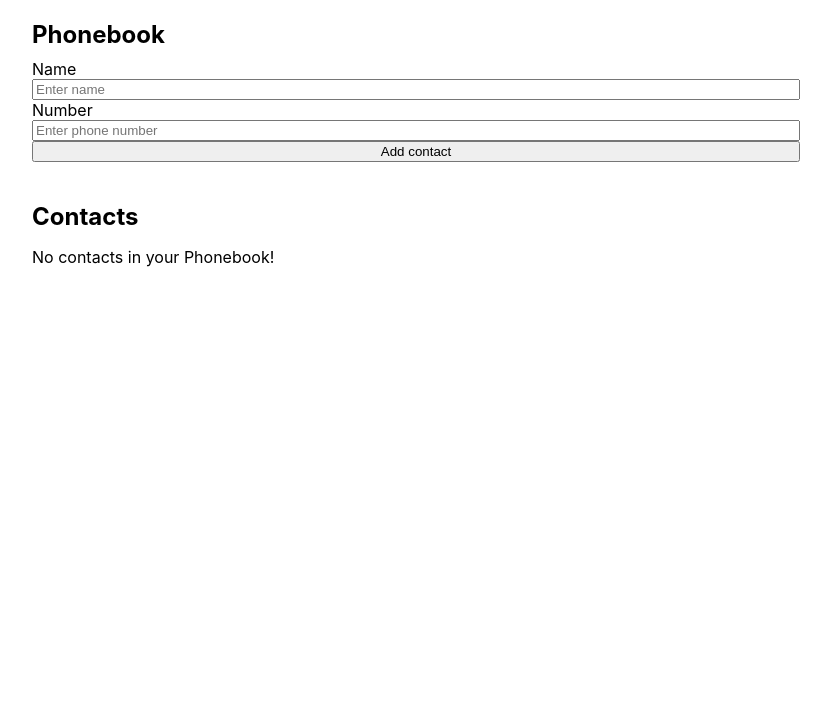
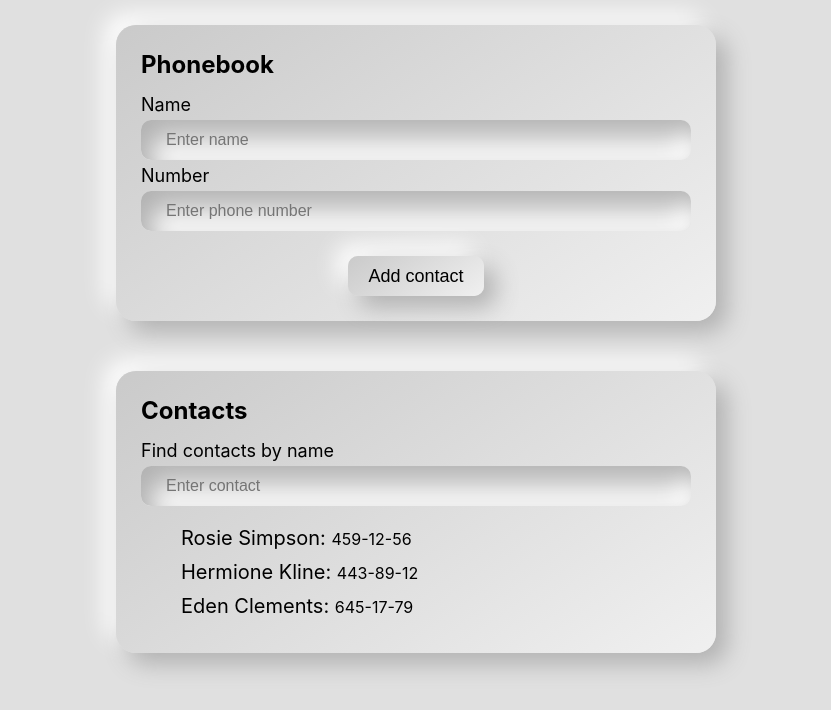
Before and after one commit to busgoit/goit-react-hw-02-phonebook, a React (Create React App) app: page / in a window 1280 px wide. Shown: the top 710 px of the page, without its empty margins (224-1055 px from the left). Built offline with nearby package versions, Linux system fonts and the light colour scheme.

Commit message:
filter start

```diff
--- a/src/components/App.jsx
+++ b/src/components/App.jsx
@@ -1,39 +1,41 @@
 import { Component } from 'react';
 import { nanoid } from 'nanoid';
+import Section from './Section';
 import Form from './Form';
+import Filter from './Filter';
 import Contacts from './Contacts';
-import Section from './Section';
 
 export class App extends Component {
   state = {
     contacts: [
-      // { id: 'id-1', name: 'Rosie Simpson', number: '459-12-56' },
-      // { id: 'id-2', name: 'Hermione Kline', number: '443-89-12' },
-      // { id: 'id-3', name: 'Eden Clements', number: '645-17-79' },
-      // { id: 'id-4', name: 'Annie Copeland', number: '227-91-26' },
+      { id: 'id-1', name: 'Rosie Simpson', number: '459-12-56' },
+      { id: 'id-2', name: 'Hermione Kline', number: '443-89-12' },
+      { id: 'id-3', name: 'Eden Clements', number: '645-17-79' },
     ],
-    // name: '',
-    // number: '',
+    filter: '',
   };
 
   onFormSubmit = data => {
     const { contacts } = this.state;
     const { name, number } = data;
 
-    if (contacts.some(contact => contact.name === name)) {
-      return alert(
-        `The contact for ${name} is already exist in your Phonebook!`
-      );
-    }
+    const isInContacts = contacts.some(
+      contact => contact.name.toLowerCase === name.toLowerCase
+    );
+
+    if (isInContacts) return alert(`${name} is already in your contacts!`);
 
     this.setState(({ contacts }) => ({
       contacts: [...contacts, { id: nanoid(), name, number }],
     }));
   };
 
+  onFilterChange = filterValue => {
+    console.log(filterValue);
+  };
+
   render() {
     const { contacts } = this.state;
-    console.log(contacts.length);
 
     return (
       <>
@@ -41,11 +43,8 @@ export class App extends Component {
           <Form onSubmit={this.onFormSubmit} />
         </Section>
         <Section title="Contacts">
-          {contacts.length === 0 ? (
-            <p>No contacts in your Phonebook!</p>
-          ) : (
-            <Contacts contacts={contacts} />
-          )}
+          <Filter onFilterInput={this.onFilterChange} />
+          <Contacts contacts={contacts} />
         </Section>
       </>
     );
--- a/src/components/Contacts/Contacts.jsx
+++ b/src/components/Contacts/Contacts.jsx
@@ -1,14 +1,22 @@
 import PropTypes from 'prop-types';
+import { ContactsList, Contact, Name, Number, Info } from './Contacts.styled';
 
 const Contacts = ({ contacts }) => {
   return (
-    <ul>
-      {contacts.map(({ id, name, number }) => (
-        <li key={id}>
-          <span>{name}</span>: <span>{number}</span>
-        </li>
-      ))}
-    </ul>
+    <>
+      {contacts.length !== 0 ? (
+        <ContactsList>
+          {contacts.map(({ id, name, number }) => (
+            <Contact key={id}>
+              <Name>{name}: </Name>
+              <Number>{number}</Number>
+            </Contact>
+          ))}
+        </ContactsList>
+      ) : (
+        <Info>No contacts in your Phonebook!</Info>
+      )}
+    </>
   );
 };
 
--- /dev/null
+++ b/src/components/Contacts/Contacts.styled.jsx
@@ -0,0 +1,24 @@
+import styled from '@emotion/styled';
+
+export const ContactsList = styled.ul`
+  margin: 0 0 0 40px;
+  padding: 0;
+  list-style: none;
+`;
+
+export const Contact = styled.li`
+  margin-bottom: 10px;
+`;
+
+export const Name = styled.span`
+  font-size: 20px;
+  font-weight: semibold;
+`;
+
+export const Number = styled.span`
+  font-size: 16px;
+`;
+
+export const Info = styled.span`
+  font-size: 16px;
+`;
--- /dev/null
+++ b/src/components/Filter/Filter.jsx
@@ -0,0 +1,39 @@
+import { Component } from 'react';
+import PropTypes from 'prop-types';
+import { StyledFilter, FilterLabel, FilterInput } from './Filter.styled';
+
+class Filter extends Component {
+  state = {
+    name: '',
+  };
+
+  onFilterInput = e => {
+    this.setState({ name: e.currentTarget.value });
+  };
+
+  returnFilterData = () => {
+    this.props.onFilterInput(this.state);
+  };
+
+  render() {
+    return (
+      <StyledFilter onInput={this.returnFilterData}>
+        <FilterLabel htmlFor="filter">Find contacts by name</FilterLabel>
+        <FilterInput
+          type="text"
+          name="filter"
+          value={this.state.number}
+          onChange={this.onFilterInput}
+          placeholder="Enter contact"
+          required
+        />
+      </StyledFilter>
+    );
+  }
+}
+
+export default Filter;
+
+Filter.propTypes = {
+  onFilterInput: PropTypes.func.isRequired,
+};
--- /dev/null
+++ b/src/components/Filter/Filter.styled.jsx
@@ -0,0 +1,31 @@
+import styled from '@emotion/styled';
+
+export const StyledFilter = styled.div`
+  display: flex;
+  flex-direction: column;
+  margin-bottom: 15px;
+`;
+
+export const FilterLabel = styled.label`
+  margin-bottom: 5px;
+  font-size: 18px;
+`;
+
+export const FilterInput = styled.input`
+  margin-bottom: 5px;
+  height: 40px;
+  padding: 10px 25px;
+  font-size: 16px;
+  border-radius: 10px;
+
+  box-sizing: border-box;
+
+  border: none;
+  background: #e0e0e0;
+  box-shadow: inset 11px 11px 23px #b1b1b1, inset -11px -11px 23px #ffffff;
+  outline: none;
+
+  :focus {
+    border: 1px solid rgba(33, 33, 33, 0.35);
+  }
+`;
--- /dev/null
+++ b/src/components/Filter/index.js
@@ -0,0 +1 @@
+export { default } from './Filter';
--- a/src/components/Form/Form.jsx
+++ b/src/components/Form/Form.jsx
@@ -1,6 +1,6 @@
 import { Component } from 'react';
 import PropTypes from 'prop-types';
-import { StyledForm } from './Form.styled';
+import { StyledForm, FormLabel, FormInput, SubmitButton } from './Form.styled';
 
 class Form extends Component {
   state = {
@@ -29,8 +29,8 @@ class Form extends Component {
   render() {
     return (
       <StyledForm onSubmit={this.onFormSubmitHandle}>
-        <label htmlFor="name">Name</label>
-        <input
+        <FormLabel htmlFor="name">Name</FormLabel>
+        <FormInput
           type="text"
           name="name"
           value={this.state.name}
@@ -41,8 +41,8 @@ class Form extends Component {
           required
         />
 
-        <label htmlFor="number">Number</label>
-        <input
+        <FormLabel htmlFor="number">Number</FormLabel>
+        <FormInput
           type="tel"
           name="number"
           value={this.state.number}
@@ -53,7 +53,7 @@ class Form extends Component {
           required
         />
 
-        <button type="submit">Add contact</button>
+        <SubmitButton type="submit">Add contact</SubmitButton>
       </StyledForm>
     );
   }
--- a/src/components/Form/Form.styled.jsx
+++ b/src/components/Form/Form.styled.jsx
@@ -4,3 +4,60 @@ export const StyledForm = styled.form`
   display: flex;
   flex-direction: column;
 `;
+
+export const FormLabel = styled.label`
+  margin-bottom: 5px;
+  font-size: 18px;
+`;
+
+export const FormInput = styled.input`
+  margin-bottom: 5px;
+  height: 40px;
+  padding: 10px 25px;
+  font-size: 16px;
+  border-radius: 10px;
+
+  box-sizing: border-box;
+
+  border: none;
+  background: #e0e0e0;
+  box-shadow: inset 11px 11px 23px #b1b1b1, inset -11px -11px 23px #ffffff;
+  outline: none;
+
+  :focus {
+    border: 1px solid rgba(33, 33, 33, 0.35);
+  }
+`;
+
+export const SubmitButton = styled.button`
+  min-width: 80px;
+  height: 40px;
+
+  margin: 20px auto 0 auto;
+  padding: 5px 20px;
+
+  font-size: 18px;
+
+  border: none;
+  border-radius: 10px;
+
+  cursor: pointer;
+
+  outline: none;
+
+  transition: 0.2s ease-in-out;
+
+  background: linear-gradient(145deg, #cacaca, #f0f0f0);
+  box-shadow: 11px 11px 23px #b1b1b1, -11px -11px 23px #ffffff;
+
+  &:hover {
+    opacity: 0.5;
+  }
+
+  &:active {
+    opacity: 1;
+    background: #e0e0e0;
+    box-shadow: inset 11px 11px 23px #b1b1b1, inset -11px -11px 23px #ffffff;
+    color: #48d860;
+  }
+`;
--- a/src/components/Section/Section.styled.jsx
+++ b/src/components/Section/Section.styled.jsx
@@ -1,16 +1,24 @@
 import styled from '@emotion/styled';
 
 export const StyledSection = styled.section`
-  padding-top: 20px;
-  padding-bottom: 20px;
+  padding-top: 25px;
+  padding-bottom: 25px;
 `;
 
 export const Title = styled.h2`
   margin-top: 0;
-  margin-bottom: 10px;
+  margin-bottom: 15px;
 `;
 
 export const Container = styled.div`
-  width: 60vw;
+  width: 600px;
+  min-height: 80px;
+
   margin: 0 auto;
+  padding: 25px;
+
+  border-radius: 20px;
+
+  background: linear-gradient(145deg, #cacaca, #f0f0f0);
+  box-shadow: 11px 11px 23px #b1b1b1, -11px -11px 23px #ffffff;
 `;
--- a/src/index.css
+++ b/src/index.css
@@ -1,12 +1,21 @@
 @import-normalize; /* bring in normalize.css styles */
+
+html {
+  box-sizing: border-box;
+}
+
+*,
+*::before,
+*::after {
+  box-sizing: inherit;
+}
 
 body {
   margin: 0;
-  font-family: -apple-system, BlinkMacSystemFont, 'Segoe UI', 'Roboto', 'Oxygen',
-    'Ubuntu', 'Cantarell', 'Fira Sans', 'Droid Sans', 'Helvetica Neue',
-    sans-serif;
+  font-family: -apple-system, BlinkMacSystemFont, 'Montserrat', sans-serif;
   -webkit-font-smoothing: antialiased;
   -moz-osx-font-smoothing: grayscale;
+  background: #e0e0e0;
 }
 
 code {
```
